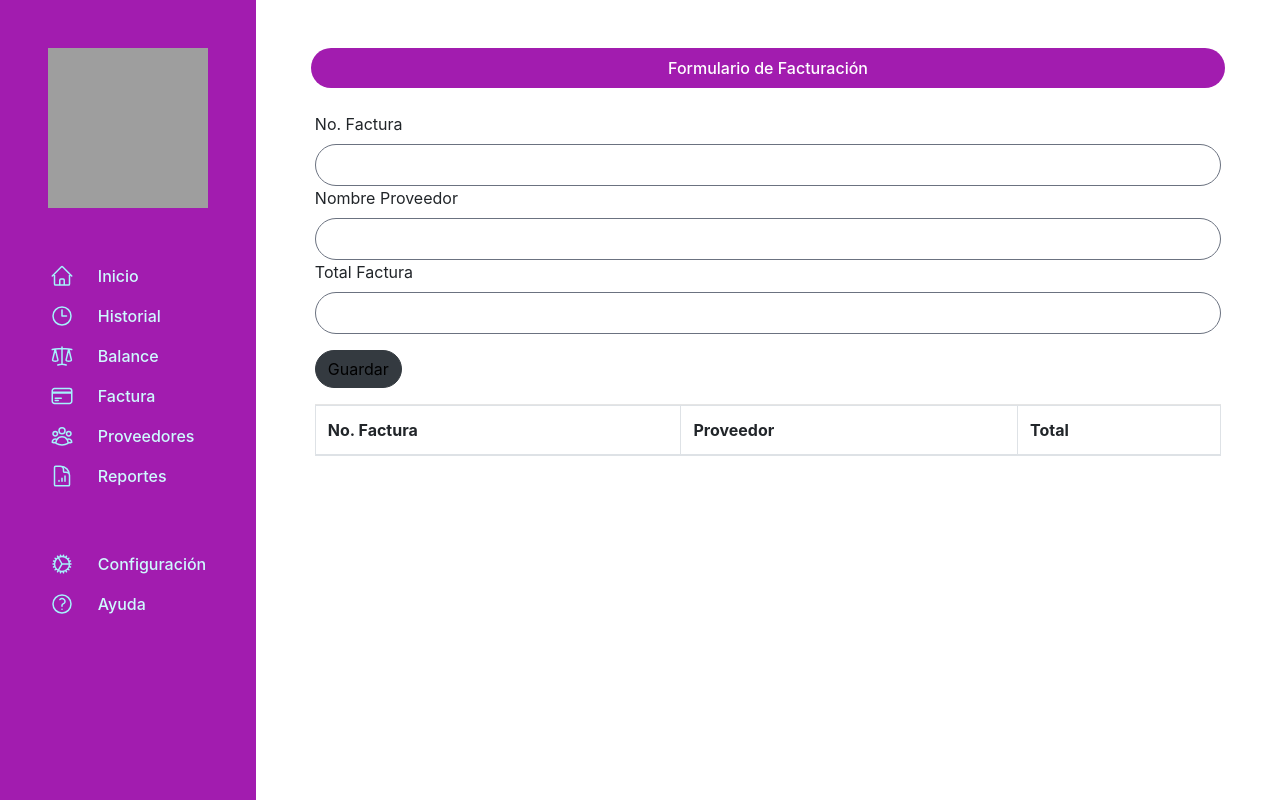
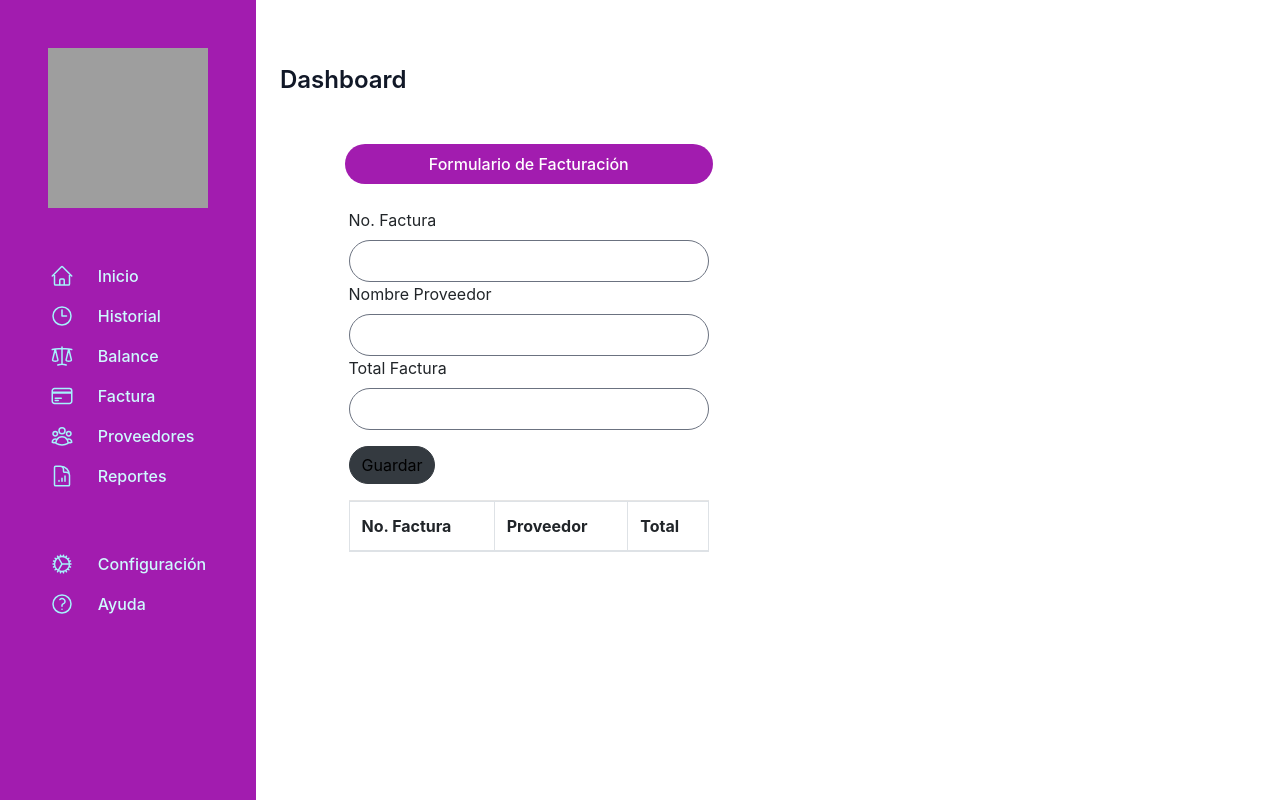
Before and after one commit to rolsac17/cuentas-por-pagar, a React (Create React App) app: page /factura in a window 1280 px wide. Built offline with nearby package versions, Linux system fonts and the light colour scheme; grey boxes are pictures that could not be loaded; the HTML template or start-up script is replaced by a standard one.

Commit message:
Ya funcionan las rutas con el children

```diff
--- a/src/Components/Facturas.js
+++ b/src/Components/Facturas.js
@@ -1,35 +1,61 @@
 import React from 'react';
+import Menu from './Menu';
 
 const Factura = () => {
   return (
+    <>
+      <Menu>
         <div className='flex flex-col center container w-full items-center'>
-            <div className="container m-5 justify-center" style={{width:"95%"}}>
-
-            <header className="bg-[#a21caf] rounded-3xl">
-                <h1 className='text-center text-white hover:text-white px-2 py-2 text-base font-medium rounded-md' >Formulario de Facturación</h1>
+          <div
+            className='container m-5 justify-center'
+            style={{ width: '95%' }}
+          >
+            <header className='bg-[#a21caf] rounded-3xl'>
+              <h1 className='text-center text-white hover:text-white px-2 py-2 text-base font-medium rounded-md'>
+                Formulario de Facturación
+              </h1>
             </header>
 
             <main className='px-1 pt-6'>
+              <form action=''>
+                <label htmlFor='id'>No. Factura</label>
+                <input
+                  type='number'
+                  id='id'
+                  name='id'
+                  className='form-control rounded-3xl'
+                  autoComplete='off'
+                />
 
-                <form action=""
-                >
+                <label htmlFor='nombre'>Nombre Proveedor</label>
+                <input
+                  type='text'
+                  id='nombre'
+                  name='nombre'
+                  className='form-control rounded-3xl'
+                  autoComplete='off'
+                />
 
-                    <label htmlFor="id">No. Factura</label>
-                    <input type="number" id="id" name="id" className="form-control rounded-3xl" autoComplete="off"/>
+                <label htmlFor='total'>Total Factura</label>
+                <input
+                  type='number'
+                  id='total'
+                  name='total'
+                  className='form-control rounded-3xl'
+                  autoComplete='off'
+                />
 
-                    <label htmlFor="nombre">Nombre Proveedor</label>
-                    <input type="text" id="nombre" name="nombre" className="form-control rounded-3xl" autoComplete="off"/>
-
-                    <label htmlFor="total">Total Factura</label>
-                    <input type="number" id="total" name="total" className="form-control rounded-3xl" autoComplete="off"/>
-
-                    <input style={{color: "black"}} type="button" value = "Guardar" className="btn btn-dark mt-3 mb-3 rounded-3xl"/>
-
+                <input
+                  style={{ color: 'black' }}
+                  type='button'
+                  value='Guardar'
+                  className='btn btn-dark mt-3 mb-3 rounded-3xl'
+                />
               </form>
 
-                <hr/>
+              <hr />
 
-                <table className="table table-bordered table-striped">
+              <table className='table table-bordered table-striped'>
                 <thead>
                   <tr>
                     <th>No. Factura</th>
@@ -38,20 +64,16 @@ const Factura = () => {
                   </tr>
                 </thead>
 
-                    <tbody id="detalle">
-
-                    </tbody>
+                <tbody id='detalle'></tbody>
               </table>
-
             </main>
 
-            <footer>
-
-            </footer>
-
+            <footer></footer>
           </div>
         </div>
+      </Menu>
+    </>
   );
-}
+};
 
 export default Factura;
--- a/src/Components/Menu.js
+++ b/src/Components/Menu.js
@@ -1,6 +1,6 @@
 import React, { Fragment, useState } from 'react';
 import { Link } from 'react-router-dom';
-import { Dialog,  Transition } from '@headlessui/react';
+import { Dialog, Transition } from '@headlessui/react';
 import {
   Bars3CenterLeftIcon,
   ClockIcon,
@@ -14,7 +14,6 @@ import {
   XMarkIcon,
   ArrowsRightLeftIcon,
 } from '@heroicons/react/24/outline';
-
 
 // const navigation = [
 //   { name: 'Inicio', href: '#', icon: HomeIcon, current: true },
@@ -30,10 +29,7 @@ import {
 //   { name: 'Privacidad', href: '#', icon: ShieldCheckIcon },
 // ];
 
-
-
-
-export default function Example() {
+export default function Example({ children }) {
   const [sidebarOpen, setSidebarOpen] = useState(false);
 
   return (
@@ -160,7 +156,8 @@ export default function Example() {
                     </div>
                     {/* Opción de pagina de Proveedores */}
                     <div className='space-y-1 px-2'>
-                      <Link to={"/proveedores"}
+                      <Link
+                        to={'/proveedores'}
                         key=''
                         className='text-cyan-100 hover:text-white hover:bg-cyan-600 group flex items-center px-2 py-2 text-base font-medium rounded-md'
                       >
@@ -254,7 +251,8 @@ export default function Example() {
               </div>
               {/* Opción de pagina de Historial */}
               <div className='space-y-1 px-2'>
-                <Link to={"/historial"}
+                <Link
+                  to={'/historial'}
                   key=''
                   href=''
                   className='text-cyan-100 hover:text-white hover:bg-cyan-600 group flex items-center px-2 py-2 text-base font-medium rounded-md'
@@ -282,7 +280,8 @@ export default function Example() {
               </div>
               {/* Opción de pagina de Factura */}
               <div className='space-y-1 px-2'>
-                <Link to={"/factura"}
+                <Link
+                  to={'/factura'}
                   key=''
                   href=''
                   className='text-cyan-100 hover:text-white hover:bg-cyan-600 group flex items-center px-2 py-2 text-base font-medium rounded-md'
@@ -296,7 +295,8 @@ export default function Example() {
               </div>
               {/* Opción de pagina de Proveedores */}
               <div className='space-y-1 px-2'>
-                <Link to={"/proveedores"}
+                <Link
+                  to={'/proveedores'}
                   key=''
                   href=''
                   className='text-cyan-100 hover:text-white hover:bg-cyan-600 group flex items-center px-2 py-2 text-base font-medium rounded-md'
@@ -310,7 +310,8 @@ export default function Example() {
               </div>
               {/* Opción de pagina de Reportes */}
               <div className='space-y-1 px-2'>
-                <Link to={"/reportes"}
+                <Link
+                  to={'/reportes'}
                   key=''
                   href=''
                   className='text-cyan-100 hover:text-white hover:bg-cyan-600 group flex items-center px-2 py-2 text-base font-medium rounded-md'
@@ -367,9 +368,24 @@ export default function Example() {
               <Bars3CenterLeftIcon className='h-6 w-6' aria-hidden='true' />
             </button>
           </div>
-
         </div>
       </div>
+      <main>
+        <div className='py-16'>
+          <div className='mx-full max-w-screen-xl px-4 sm:px-6 md:px-8'>
+            <h1 className='text-2xl font-semibold text-gray-900'>Dashboard</h1>
+          </div>
+          <div className='mx-auto max-w-7xl px-4 sm:px-6 md:px-8'>
+            {/* Replace with your content */}
+
+            <div className='mx-auto max-w-7xl px-4 sm:px-6 lg:px-8'>
+              {children}
+            </div>
+
+            {/* /End replace */}
+          </div>
+        </div>
+      </main>
     </>
   );
 }
--- /dev/null
+++ b/src/Components/Resumen.js
@@ -0,0 +1,35 @@
+import React from 'react';
+import Menu from './Menu';
+
+const Resumen = () => {
+  return (
+    <>
+      <Menu>
+        <div className='bg-white shadow sm:rounded-lg'>
+          <div className='px-4 py-5 sm:p-6'>
+            <h3 className='text-lg font-medium leading-6 text-gray-900'>
+              Continuous Integration
+            </h3>
+            <div className='mt-2 max-w-xl text-sm text-gray-500'>
+              <p>
+                Lorem ipsum dolor sit amet consectetur adipisicing elit.
+                Commodi, totam at reprehenderit maxime aut beatae ad.
+              </p>
+            </div>
+            <div className='mt-3 text-sm'>
+              <a
+                href='#'
+                className='font-medium text-indigo-600 hover:text-indigo-500'
+              >
+                Learn more about our CI features
+                <span aria-hidden='true'> &rarr;</span>
+              </a>
+            </div>
+          </div>
+        </div>
+      </Menu>
+    </>
+  );
+};
+
+export default Resumen;
--- a/src/Routes/Route.js
+++ b/src/Routes/Route.js
@@ -1,45 +1,25 @@
-
 import Login from '../Components/Logins';
-import {
-  BrowserRouter as Router,
-  Route
-} from "react-router-dom";
-import {Routes} from 'react-router-dom';
+import { BrowserRouter as Router, Route } from 'react-router-dom';
+import { Routes } from 'react-router-dom';
 import Menu from '../Components/Menu';
 import Proveedores from '../Components/Proveedores';
 import Reportes from '../Components/Reportes';
 import Factura from '../Components/Facturas';
 import Historial from '../Components/Historial';
-
-
+import Resumen from '../Components/Resumen';
 
 function Rutas() {
-
-
-
   return (
-
     <Router>
-
-      <Menu />
-
       <Routes>
-
-
-        <Route path='/menu' element={<Menu />}/>
-        <Route path='/proveedores' element={<Proveedores />}/>
-        <Route path='/reportes' element={<Reportes />}/>
-        <Route path='/factura' element={<Factura />}/>
-        <Route path='/historial' element={<Historial />}/>
-        <Route path='/' element={<Login />}/>
-
+        <Route path='/menu' element={<Resumen />} />
+        <Route path='/proveedores' element={<Proveedores />} />
+        <Route path='/reportes' element={<Reportes />} />
+        <Route path='/factura' element={<Factura />} />
+        <Route path='/historial' element={<Historial />} />
+        <Route path='/' element={<Login />} />
       </Routes>
-
-
-
     </Router>
-
-
   );
 }
 
```
Lines whose indentation alone changed are shown as unchanged.
